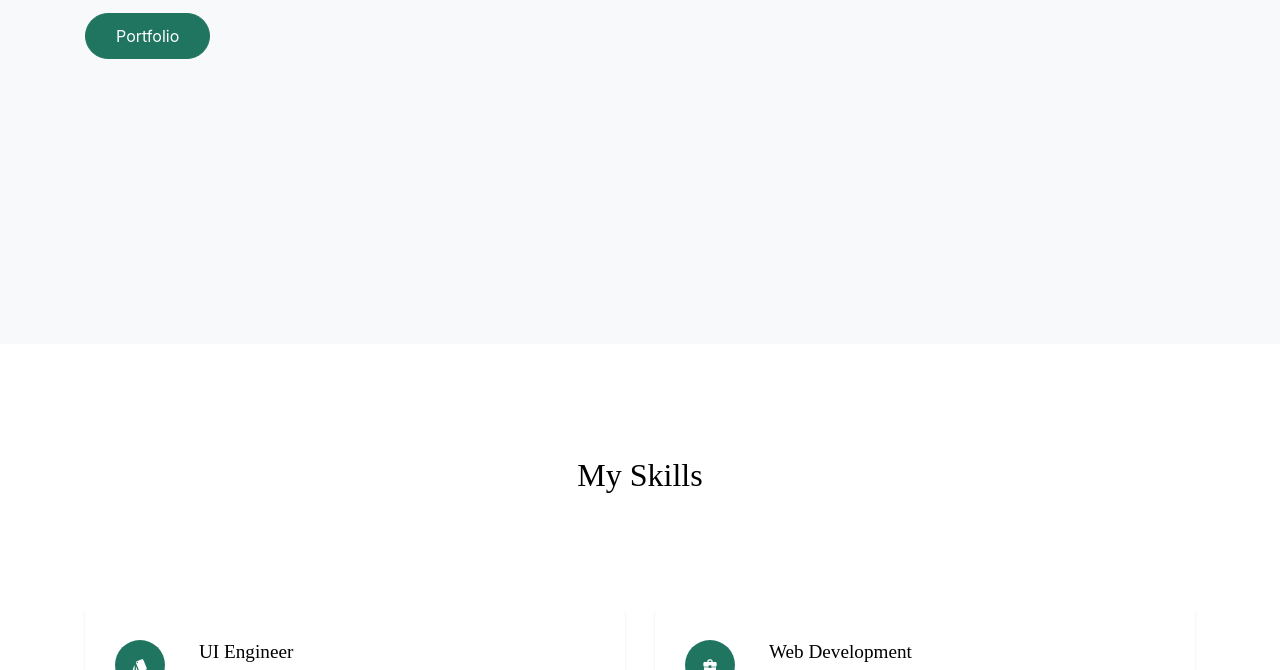
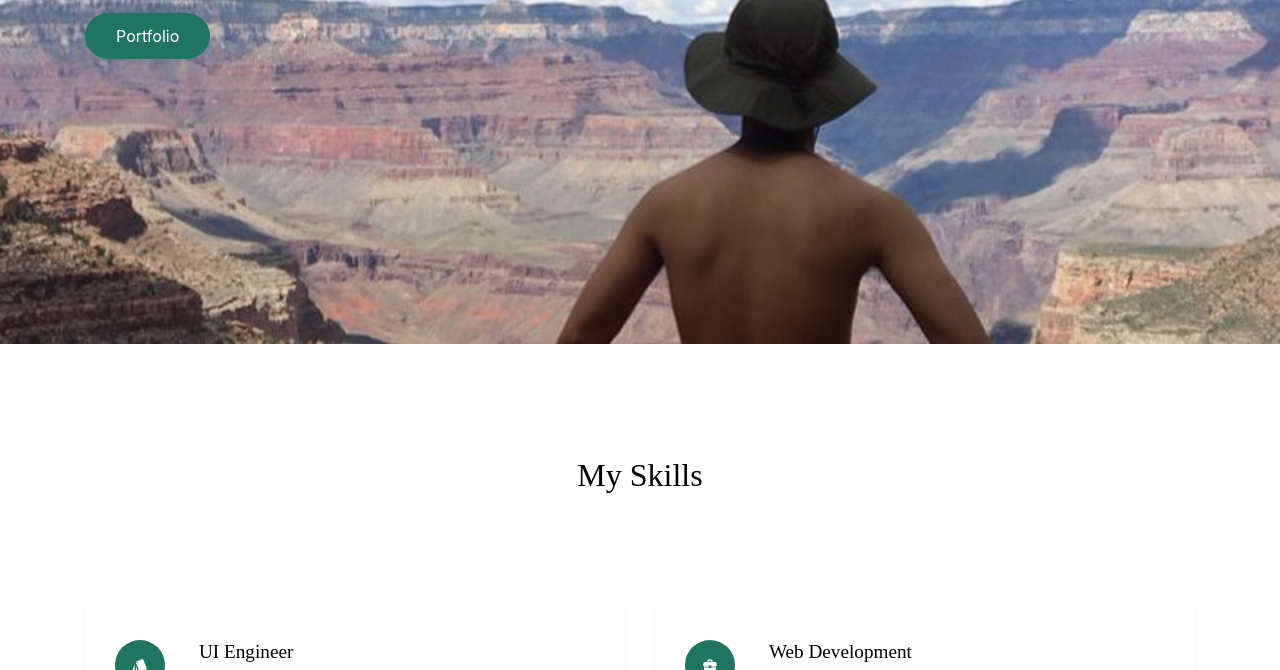
Before and after one commit to NLe1/portfolio, a plain HTML site: page index.html in a window 1280 px wide. Shown: the part 456-1126 px from the top of the page. Drawn offline with Linux system fonts and the light colour scheme; the site is published under a folder, as on GitHub Pages, so addresses that start at the root find nothing; files whose address does not match are found by name; a web font is replaced by a local one.

Commit message:
fix routes

```diff
--- a/css/style.css
+++ b/css/style.css
@@ -842,7 +842,7 @@ body:after {
   background-position: center center;
   overflow: hidden;
   position: relative;
-  background-image: url("/images/background.jpeg");
+  background-image: url("../images/background.jpeg");
 }
 
 .site-blocks-cover .lead {
```
